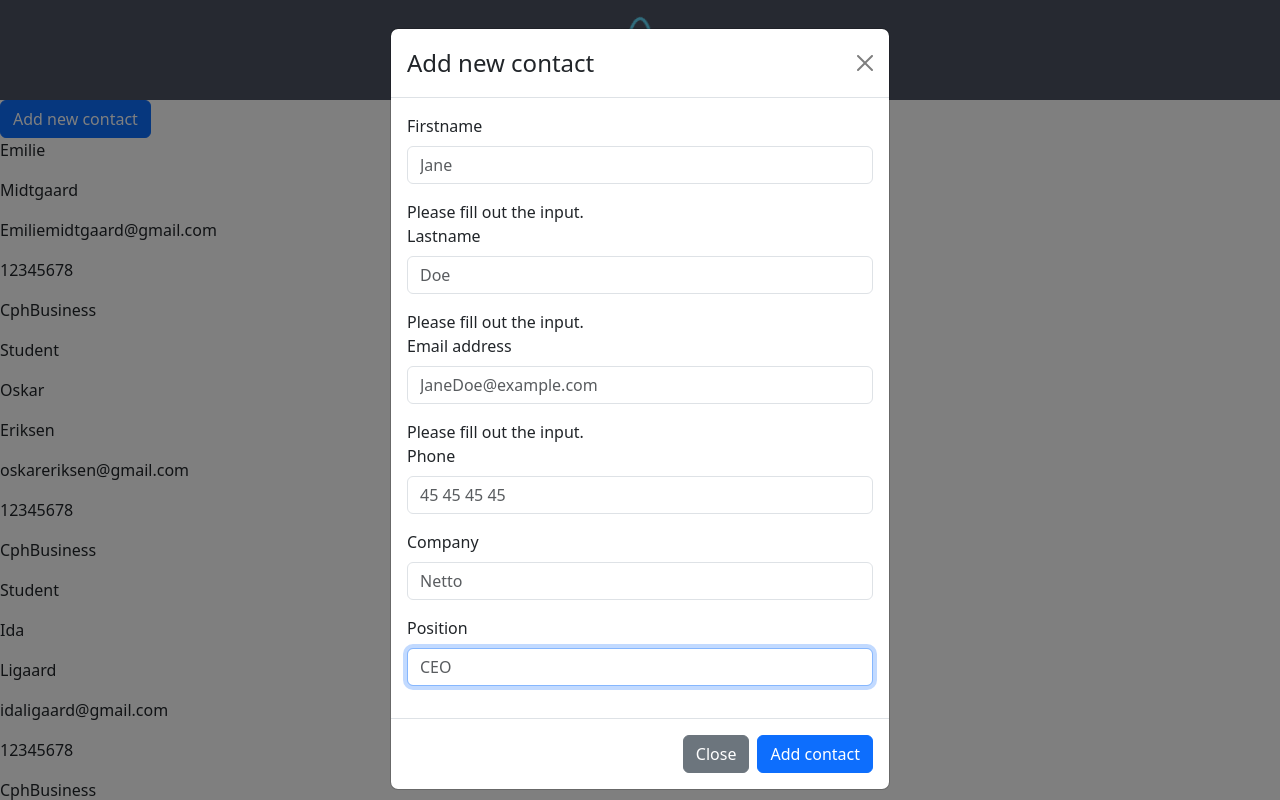
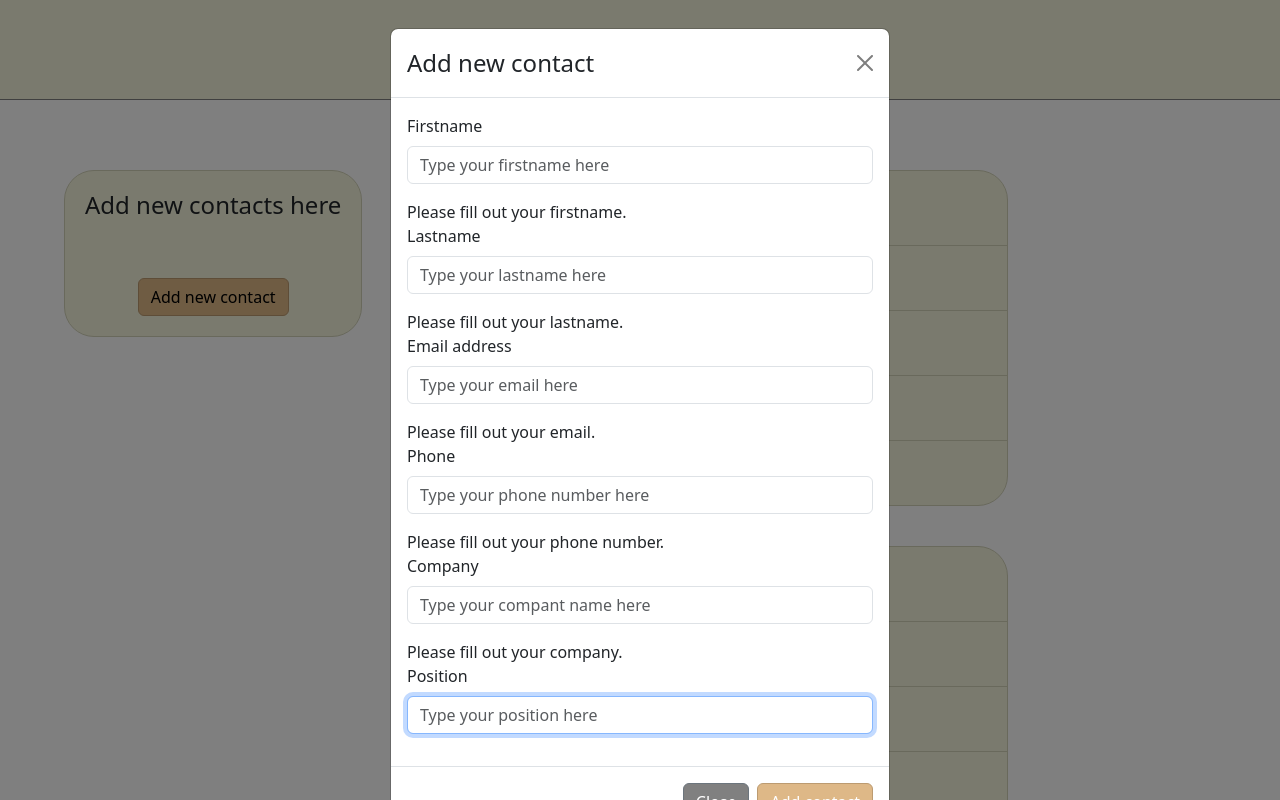
Before and after one commit to cph-il95/kontaktbog, a React (Create React App) app: page / in a window 1280 px wide. Both pictures are taken after a click on the button "Add new contact". Shown: the top 800 px of the page. Built offline with nearby package versions, Linux system fonts and the light colour scheme.

Commit message:
stylet indhold

```diff
--- a/public/index.html
+++ b/public/index.html
@@ -24,7 +24,7 @@
       work correctly both with client-side routing and a non-root public URL.
       Learn how to configure a non-root public URL by running `npm run build`.
     -->
-    <title>React App</title>
+    <title>Contact book</title>
   </head>
   <body>
     <noscript>You need to enable JavaScript to run this app.</noscript>
--- a/src/App.css
+++ b/src/App.css
@@ -1,38 +1,37 @@
 .App {
-  text-align: left;
+  text-align: center;
 }
 
-.App-logo {
-  height: 80px;
-  pointer-events: none;
+
+.all-contacts-container {
+  border-left: 1px solid grey;
+  width: 50%;
+  float: right;
+  display: flex;
+  flex-direction: column;
+  /* padding: 20px; */
+  margin-top: 20px;
+  margin-right: 15%;
+  /* border-radius: 30px; */
+}
+.contacts-header{
+  font-size: 20px;
+  text-decoration: underline;
 }
 
-@media (prefers-reduced-motion: no-preference) {
-  .App-logo {
-    animation: App-logo-spin infinite 20s linear;
-  }
-}
 
 .App-header {
-  background-color: #4c5363;
+  background-color: beige;
   height: 100px;
   display: flex;
   flex-direction: column;
   align-items: center;
   justify-content: center;
   font-size: calc(10px + 2vmin);
-  color: white;
+  color: black;
+  border-bottom:1px solid grey; ;
 }
 
 .App-link {
   color: #61dafb;
 }
-
-@keyframes App-logo-spin {
-  from {
-    transform: rotate(0deg);
-  }
-  to {
-    transform: rotate(360deg);
-  }
-}
--- a/src/App.js
+++ b/src/App.js
@@ -1,8 +1,10 @@
-import logo from './logo.svg';
+
 import './App.css';
 import ContactCreateModal from './components/ContactCreateModal';
 import 'bootstrap/dist/css/bootstrap.min.css';
 import './css/contactcreatemodal.css';
+import './css/contact.css';
+import './css/contactitem.css';
 import { Contact } from './entities/Contact';
 import { useState } from 'react';
 import ContactItem from './components/ContactItem';
@@ -12,7 +14,7 @@ function App() {
   const contactsDummyData = [
     new Contact('Ida', 'Ligaard', 'idaligaard@gmail.com', '12345678', 'CphBusiness', 'Student'),
     new Contact('Oskar', 'Eriksen', 'oskareriksen@gmail.com', '12345678', 'CphBusiness', 'Student'),
-    new Contact('Emilie', 'Midtgaard', 'Emiliemidtgaard@gmail.com', '12345678', 'CphBusiness', 'Student'),
+    new Contact('Emilie', 'Midtgaard', 'emiliemidtgaard@gmail.com', '12345678', 'CphBusiness', 'Student'),
 
   ]
 
@@ -21,15 +23,19 @@ function App() {
   console.log(contacts);
   return (
     <div className="App">
-      <header className="App-header">
-        <img src={logo} className="App-logo" alt="logo" />
-      </header>
+      <header className="App-header">Contact Book</header>
+
       <ContactCreateModal className="Example" setContacts={setContacts} contacts={contacts}/>
+      <div className='all-contacts-container'>
+        <div className='contacts-header'>
+          All Contacts Here
+        </div>
+         {contacts.slice().reverse().map( (x) => {
+          return <ContactItem contact={x} />
+          }
+          )}
+      </div>
 
-      {contacts.slice().reverse().map( (x) => {
-          return <ContactItem contact={x} />
-        }
-        )}
     </div>
   );
 }
--- a/src/components/ContactCreateModal.jsx
+++ b/src/components/ContactCreateModal.jsx
@@ -1,9 +1,9 @@
 import { useState } from 'react';
 import Button from 'react-bootstrap/Button';
 import Modal from 'react-bootstrap/Modal';
-import NewContactForm from './NewContactForm';
 import Form from 'react-bootstrap/Form';
 import { Contact } from '../entities/Contact';
+
 
 function ContactCreateModal({setContacts, contacts}) {
   const [show, setShow] = useState(false);
@@ -18,6 +18,9 @@ function ContactCreateModal({setContacts, contacts}) {
   const [touchedFirstname, setTouchedFirstname] = useState(false);
   const [touchedLastname, setTouchedLastname] = useState(false);
   const [touchedEmail, setTouchedEmail] = useState(false);
+  const [touchedPhone, setTouchedPhone] = useState(false);
+  const [touchedCompany, setTouchedCompany] = useState(false);
+  const [touchedPosition, setTouchedPosition] = useState(false);
 
 //   denne styrer name input feltet
   const handleFirstnameChange = (e) => {
@@ -63,14 +66,23 @@ function ContactCreateModal({setContacts, contacts}) {
   let isValidFirstname = firstname.trim() !== '';
   let isValidLastname = lastname.trim() !== '';
   let isValidEmail = email.trim() !== '';
+  let isValidPhone = phone.trim() !== '';
+  let isValidCompany = company.trim() !== '';
+  let isValidPosition = position.trim() !== '';
 
   console.log(isValidFirstname);
 
   return (
     <>
-      <Button variant="primary" onClick={handleShow}>
+    <div className='createmodal-container'>
+
+      <div className='open-add-btn'>
+        <h4>Add new contacts here</h4>
+        <Button className='opencontactmodal' variant="info" onClick={handleShow}>
         Add new contact
       </Button>
+      </div>
+
 
       <Modal show={show} onHide={handleClose}>
         <Modal.Header closeButton>
@@ -81,31 +93,31 @@ function ContactCreateModal({setContacts, contacts}) {
               <Form.Label>Firstname</Form.Label>
               <Form.Control
                 type="firstname"
-                placeholder="Jane"
+                placeholder="Type your firstname here"
                 autoFocus
                 value={firstname}
                 onChange={handleFirstnameChange}
-                onBlur={() => setTouchedFirstname(true)}
-              /></Form.Group>
-              { !isValidFirstname && touchedFirstname &&
-              <div>
-                Please fill out the input.
-              </div>
-              }
+                onBlur={() => setTouchedFirstname(true)}/>
+              </Form.Group>
+              { !isValidFirstname && touchedFirstname && firstname.trim() === '' && (
+                <div className='error-message'>
+                  Please fill out your firstname.
+                </div>
+              )}
 
             <Form.Group className="mb-3" controlId="exampleForm.ControlInput1">
               <Form.Label>Lastname</Form.Label>
               <Form.Control
                 type="lastname"
-                placeholder="Doe"
+                placeholder="Type your lastname here"
                 autoFocus
                 value={lastname}
                 onChange={handleLastNameChange}
-                onBlur={() => setTouchedLastname(true)}
-              /></Form.Group>
+                onBlur={() => setTouchedLastname(true)}/>
+              </Form.Group>
               { !isValidLastname && touchedLastname &&
-                <div>
-                  Please fill out the input.
+                <div className='error-message'>
+                  Please fill out your lastname.
                 </div>
               }
 
@@ -113,15 +125,15 @@ function ContactCreateModal({setContacts, contacts}) {
               <Form.Label>Email address</Form.Label>
               <Form.Control
                 type="email"
-                placeholder="JaneDoe@example.com"
+                placeholder="Type your email here"
                 autoFocus
                 value={email}
                 onChange={handleEmailChange}
                 onBlur={() => setTouchedEmail(true)}
               /></Form.Group>
               { !isValidEmail && touchedEmail &&
-                <div>
-                  Please fill out the input.
+                <div className='error-message'>
+                  Please fill out your email.
                 </div>
               }
 
@@ -130,42 +142,64 @@ function ContactCreateModal({setContacts, contacts}) {
               <Form.Label>Phone</Form.Label>
               <Form.Control
                 type="phone"
-                placeholder="45 45 45 45"
+                placeholder="Type your phone number here"
                 autoFocus
                 value={phone}
                 onChange={handlePhoneChange}
-              /></Form.Group>
+                onBlur={() => setTouchedPhone(true)}/>
+                </Form.Group>
+                {!isValidPhone && touchedPhone &&
+                  <div className='error-message'>
+                    Please fill out your phone number.
+                  </div>
+
+                }
 
             <Form.Group className="mb-3" controlId="exampleForm.ControlInput0">
               <Form.Label>Company</Form.Label>
               <Form.Control
                 type="company"
-                placeholder="Netto"
+                placeholder="Type your compant name here"
                 autoFocus
                 value={company}
                 onChange={handleCompanyChange}
-              /></Form.Group>
+                onBlur={() => setTouchedCompany(true)}/>
+              </Form.Group>
+              { !isValidCompany && touchedCompany &&
+                <div className='error-message'>
+                  Please fill out your company.
+                </div>
+              }
 
             <Form.Group className="mb-3" controlId="exampleForm.ControlInput0">
               <Form.Label>Position</Form.Label>
               <Form.Control
                 type="position"
-                placeholder="CEO"
+                placeholder="Type your position here"
                 autoFocus
                 value={position}
                 onChange={handlePositionChange}
-              /></Form.Group>
+                onBlur={() => setTouchedPosition(true)}/>
+              </Form.Group>
+              { !isValidPosition && touchedPosition &&
+                <div className='error-message'>
+                  Please fill out your lastname.
+                </div>
+              }
+
           </Form>
         </Modal.Body>
         <Modal.Footer>
-          <Button variant="secondary" onClick={handleClose}>
+          <Button className='cancel-btn' variant="secondary" onClick={handleClose}>
             Close
           </Button>
-          <Button variant="primary" onClick={handleAddContact}>
+          <Button className='save-btn' variant="primary" onClick={handleAddContact}>
             Add contact
           </Button>
         </Modal.Footer>
       </Modal>
+
+    </div>
     </>
   );
 }
--- a/src/components/ContactItem.jsx
+++ b/src/components/ContactItem.jsx
@@ -2,13 +2,28 @@ import React from 'react'
 
 export default function ContactItem({contact}) {
   return (
-    <div>
-        <p>{contact.firstname}</p>
-        <p>{contact.lastname}</p>
+    <div className='each-contact-info'>Name:
+      <div className='names-contact'>
+        <p className='firstname-p'>{contact.firstname}</p>
+        <p className='lastname-p'>{contact.lastname}</p>
+      </div>
+
+       <div className='email-contact'> Email:
         <p>{contact.email}</p>
-        <p>{contact.phone}</p>
-        <p>{contact.company}</p>
-        <p>{contact.position}</p>
+       </div>
+
+        <div className='phone-contact'> Phone:
+          <p>{contact.phone}</p>
+        </div>
+
+        <div className='company-contact'> Company:
+          <p>{contact.company}</p>
+        </div>
+
+        <div className='position-contact'> Position:
+          <p>{contact.position}</p>
+        </div>
+
     </div>
   )
 }
--- a/src/components/NewContactForm.jsx
+++ /dev/null
@@ -1,113 +0,0 @@
-import React, { useState } from 'react'
-import Form from 'react-bootstrap/Form';
-
-
-// dette er vores funktioner der er for hvert input felt
-export default function NewContactForm() {
-  const [firstname, setFirstname] = useState("");
-  const [lastname, setLastname] = useState ("");
-  const [email, setEmail] = useState ("");
-  const [phone,setPhone] = useState ("");
-  const [company,setCompany] = useState ("");
-  const [position, setPosition] = useState ("");
-
-//   denne styrer name input feltet
-  const handleFirstnameChange = (e) => {
-    console.log(e.target.value)
-    setFirstname(e.target.value)
-  }
-
-//   denne styrer lastname input feltet
-  const handleLastNameChange = (e) => {
-    console.log(e.target.value)
-    setLastname(e.target.value)
-  }
-
-//   denne styrer email input feltet
-  const handleEmailChange = (e) => {
-    console.log(e.target.value)
-    setEmail(e.target.value)
-  }
-
-//   denne styrer phone input feltet
-  const handlePhoneChange = (e) => {
-    console.log(e.target.value)
-    setPhone(e.target.value)
-  }
-
-//   denne styrer company input feltet
-  const handleCompanyChange = (e) => {
-    console.log(e.target.value)
-    setCompany(e.target.value)
-  }
-
-//   denne styrer position input feltet
-  const handlePositionChange = (e) => {
-    console.log(e.target.value)
-    setPosition(e.target.value)
-  }
-
-  return (
-    <Form>
-            <Form.Group className="mb-3" controlId="exampleForm.ControlInput1">
-              <Form.Label>Firstname</Form.Label>
-              <Form.Control
-                type="firstname"
-                placeholder="Jane"
-                autoFocus
-                value={firstname}
-                onChange={handleFirstnameChange}
-              /></Form.Group>
-
-            <Form.Group className="mb-3" controlId="exampleForm.ControlInput1">
-              <Form.Label>Lastname</Form.Label>
-              <Form.Control
-                type="lastname"
-                placeholder="Doe"
-                autoFocus
-                value={lastname}
-                onChange={handleLastNameChange}
-              /></Form.Group>
-
-            <Form.Group className="mb-3" controlId="exampleForm.ControlInput1">
-              <Form.Label>Email address</Form.Label>
-              <Form.Control
-                type="email"
-                placeholder="JaneDoe@example.com"
-                autoFocus
-                value={email}
-                onChange={handleEmailChange}
-              /></Form.Group>
-
-            <Form.Group className="mb-3" controlId="exampleForm.ControlInput0">
-              <Form.Label>Phone</Form.Label>
-              <Form.Control
-                type="phone"
-                placeholder="45 45 45 45"
-                autoFocus
-                value={phone}
-                onChange={handlePhoneChange}
-              /></Form.Group>
-
-            <Form.Group className="mb-3" controlId="exampleForm.ControlInput0">
-              <Form.Label>Company</Form.Label>
-              <Form.Control
-                type="company"
-                placeholder="Netto"
-                autoFocus
-                value={company}
-                onChange={handleCompanyChange}
-              /></Form.Group>
-
-            <Form.Group className="mb-3" controlId="exampleForm.ControlInput0">
-              <Form.Label>Position</Form.Label>
-              <Form.Control
-                type="position"
-                placeholder="CEO"
-                autoFocus
-                value={position}
-                onChange={handlePositionChange}
-              /></Form.Group>
-          </Form>
-  )
-}
--- /dev/null
+++ b/src/css/contact.css
@@ -0,0 +1,3 @@
+.contacts {
+    background-color: aqua;
+}
--- a/src/css/contactcreatemodal.css
+++ b/src/css/contactcreatemodal.css
@@ -3,3 +3,27 @@
     top: 100px;
     left: 100px;
 }
+
+.createmodal-container {
+    text-align: center;
+    width: 25%;
+}
+
+.open-add-btn{
+    background-color: beige;
+    padding: 20px;
+    border-radius: 30px;
+    border: 1px solid rgb(210, 210, 185);
+    margin-top: 70px;
+    position: absolute;
+    margin-left: 5%;
+}
+.opencontactmodal{
+    margin-top: 50px;
+    background-color: burlywood;
+    border-color: rgb(188, 155, 113);
+}
+.opencontactmodal:hover{
+    background-color: rgb(188, 155, 113);
+    border-color: rgb(188, 155, 113);
+}
--- /dev/null
+++ b/src/css/contactitem.css
@@ -0,0 +1,37 @@
+.each-contact-info {
+    width: 75%;
+    align-self: center;
+    background-color: beige;
+    margin: 20px 10px;
+    border: 1px solid rgb(210, 210, 185);
+    border-radius: 30px;
+}
+.names-contact{
+    display: flex;
+    flex-direction: row;
+    justify-content: center;
+
+
+}
+.names-contact p, .phone-contact p, .email-contact p, .company-contact p, .position-contact p{
+    font-weight: 300;
+}
+
+
+.firstname-p {
+    padding: 5px;
+}
+.lastname-p {
+    padding: 5px;
+}
+.email-contact, .company-contact{
+    border-top: 1px solid rgb(210, 210, 185);
+    border-bottom: 1px solid rgb(210, 210, 185);
+}
+.cancel-btn{
+    background-color: grey;
+}
+.save-btn{
+    background-color: burlywood;
+    border-color: rgb(188, 155, 113);
+}
```
Also changed, not shown: src/css/newcontactform.css (deleted).
